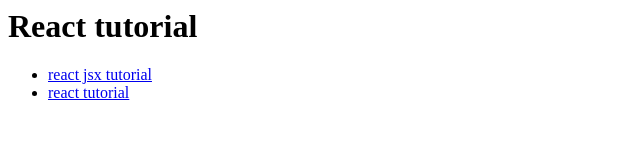
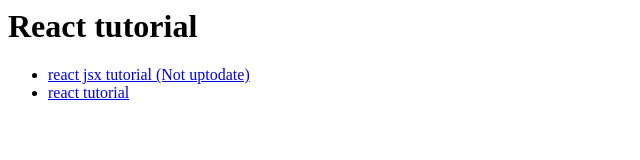
Before and after one commit to yml/livecomments, a plain HTML site: page public/index.html in a window 1280 px wide. Shown: the whole page, without its empty margins (0-640 px from the left). Drawn offline with Linux system fonts and the light colour scheme.

Commit message:
Marked the JSX version of the page as un maintained

```diff
--- a/public/index.html
+++ b/public/index.html
@@ -6,7 +6,7 @@
   <body>
 	<h1>React tutorial</h1>
     <ul>
-        <li><a href="/react-tutorial-jsx.html">react jsx tutorial</a></li>
+        <li><a href="/react-tutorial-jsx.html">react jsx tutorial (Not uptodate)</a></li>
 	    <li><a href="/react-tutorial.html">react tutorial</a></li>
     </ul>
 
```
